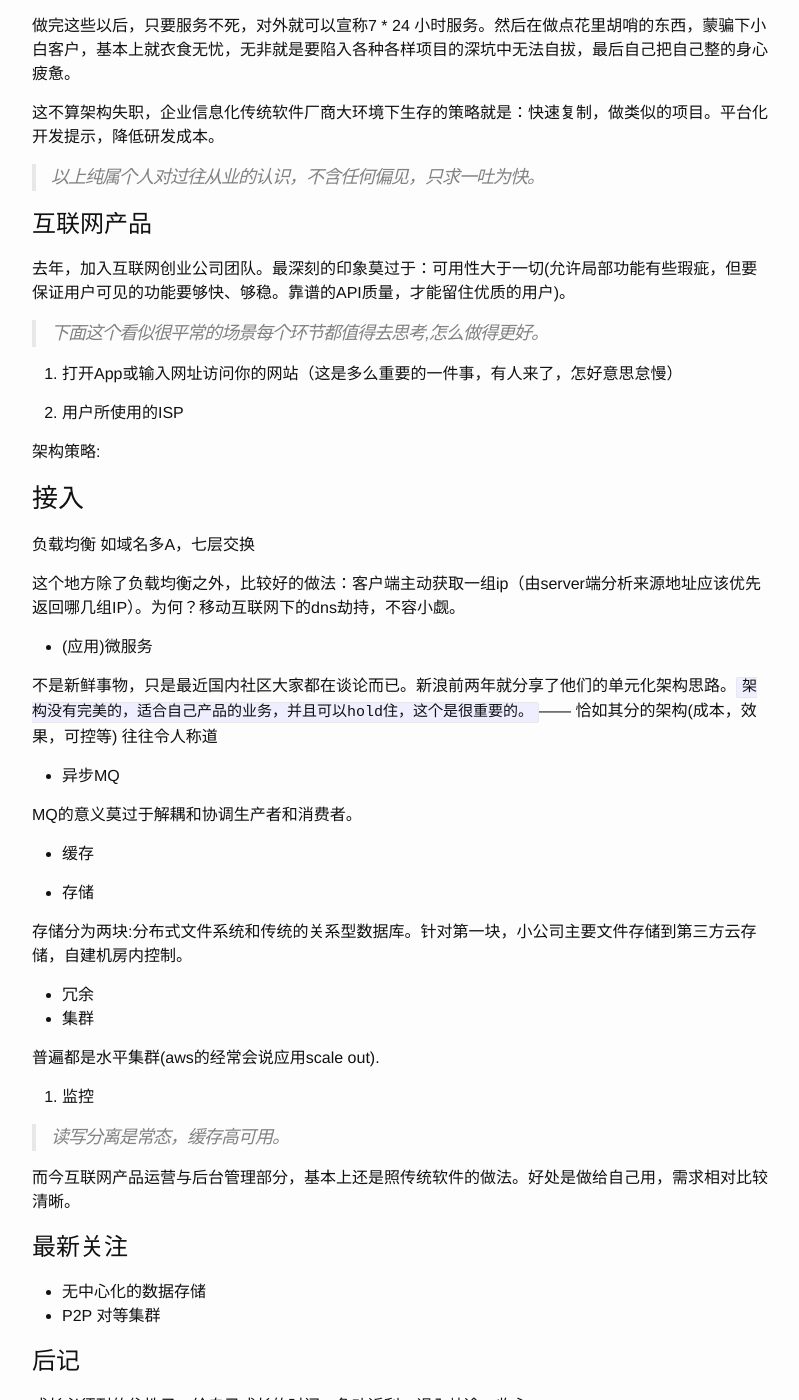
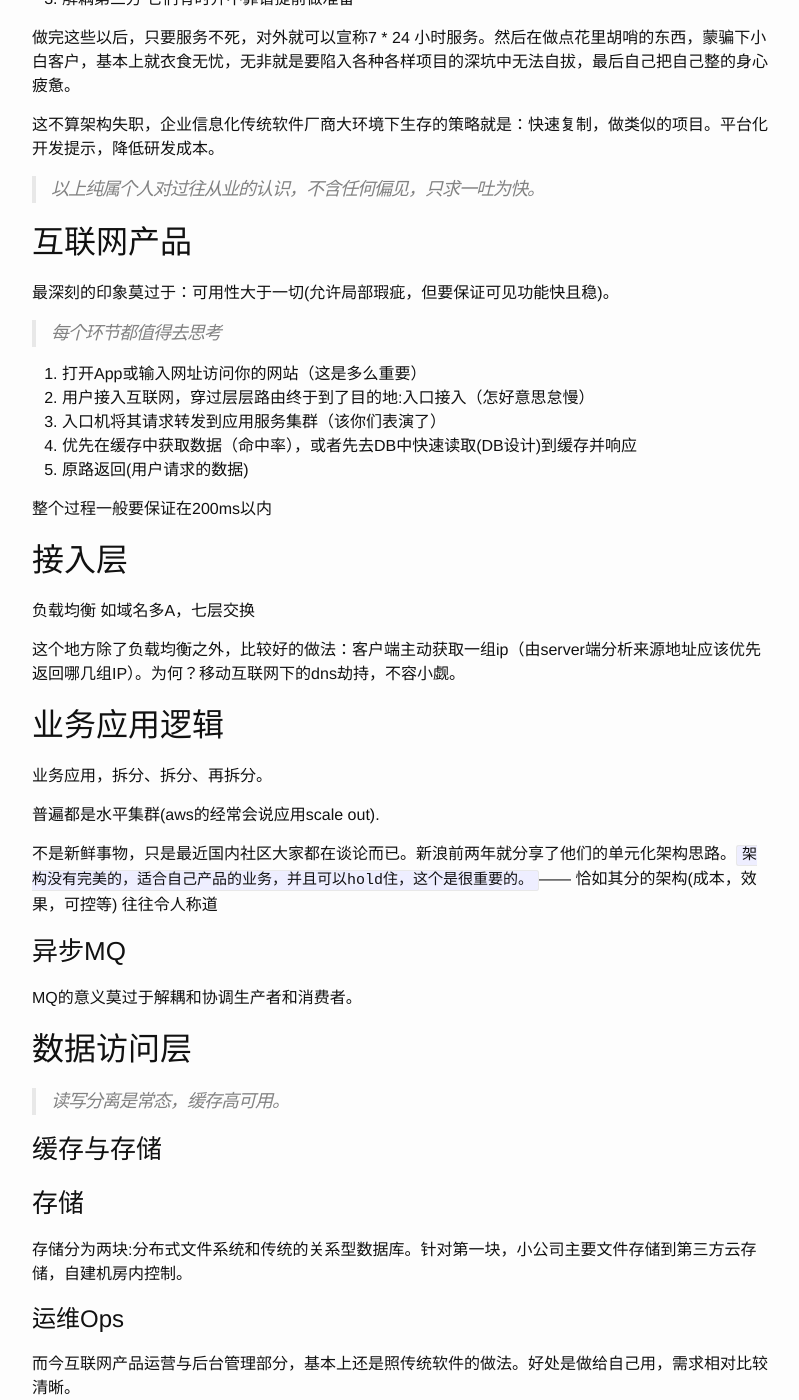
Before and after one commit to atschx/atschx.github.io, a Jekyll site: the page built from _posts/2015-05-19-rome-was-not-built-in-a-day.md, in a window 1280 px wide and 1400 px high, scrolled down 1217 px. Shown: the whole window, without its empty margins (238-1037 px from the left). Built offline with Jekyll 4.4.1, drawn with Linux system fonts in a browser that asks for light colours; comment, search, counter and statistics services are not loaded.

Commit message:
互联网产品的架构演变

```diff
--- a/_posts/2015-05-19-rome-was-not-built-in-a-day.md
+++ b/_posts/2015-05-19-rome-was-not-built-in-a-day.md
@@ -26,7 +26,7 @@ categories: work
 * 用户体验的最后一公里
 
 传统软件
-========
+--------
 
 早些年做企业软件时，感觉就是给甲方做各种点点点的工具，单想这件事真的巨无聊。当看到车间大屏上的信息提示，操作工手上的扫码枪，心中的自豪感又油然而生。—— 满满是爱。
 
@@ -43,52 +43,52 @@ categories: work
 > 以上纯属个人对过往从业的认识，不含任何偏见，只求一吐为快。
 
 互联网产品
-==========
+----------
 
-去年，加入互联网创业公司团队。最深刻的印象莫过于：可用性大于一切(允许局部功能有些瑕疵，但要保证用户可见的功能要够快、够稳。靠谱的API质量，才能留住优质的用户)。
+最深刻的印象莫过于：可用性大于一切(允许局部瑕疵，但要保证可见功能快且稳)。
 
-> 下面这个看似很平常的场景每个环节都值得去思考,怎么做得更好。
+> 每个环节都值得去思考
 
-1. 打开App或输入网址访问你的网站（这是多么重要的一件事，有人来了，怎好意思怠慢）
+1. 打开App或输入网址访问你的网站（这是多么重要）
+2. 用户接入互联网，穿过层层路由终于到了目的地:入口接入（怎好意思怠慢）
+3. 入口机将其请求转发到应用服务集群（该你们表演了）
+4. 优先在缓存中获取数据（命中率），或者先去DB中快速读取(DB设计)到缓存并响应
+5. 原路返回(用户请求的数据)
 
-2. 用户所使用的ISP
+整个过程一般要保证在200ms以内
 
-
-架构策略:
-
-### 接入
-
+## 接入层
 
 负载均衡 如域名多A，七层交换
 
 这个地方除了负载均衡之外，比较好的做法：客户端主动获取一组ip（由server端分析来源地址应该优先返回哪几组IP）。为何？移动互联网下的dns劫持，不容小觑。
 
-* (应用)微服务
+## 业务应用逻辑
+
+业务应用，拆分、拆分、再拆分。
+
+普遍都是水平集群(aws的经常会说应用scale out).
 
 不是新鲜事物，只是最近国内社区大家都在谈论而已。新浪前两年就分享了他们的单元化架构思路。`架构没有完美的，适合自己产品的业务，并且可以hold住，这个是很重要的。`—— 恰如其分的架构(成本，效果，可控等) 往往令人称道
 
-* 异步MQ
+### 异步MQ
 
 MQ的意义莫过于解耦和协调生产者和消费者。
 
-* 缓存
 
-* 存储
+##数据访问层
+
+> 读写分离是常态，缓存高可用。
+
+### 缓存与存储
+
+### 存储
 
 存储分为两块:分布式文件系统和传统的关系型数据库。针对第一块，小公司主要文件存储到第三方云存储，自建机房内控制。
 
-* 冗余
-* 集群
-
-普遍都是水平集群(aws的经常会说应用scale out).
-
-7. 监控
-
-> 读写分离是常态，缓存高可用。
+#运维Ops
 
 而今互联网产品运营与后台管理部分，基本上还是照传统软件的做法。好处是做给自己用，需求相对比较清晰。
-
-
 
 最新关注
 ========
```
